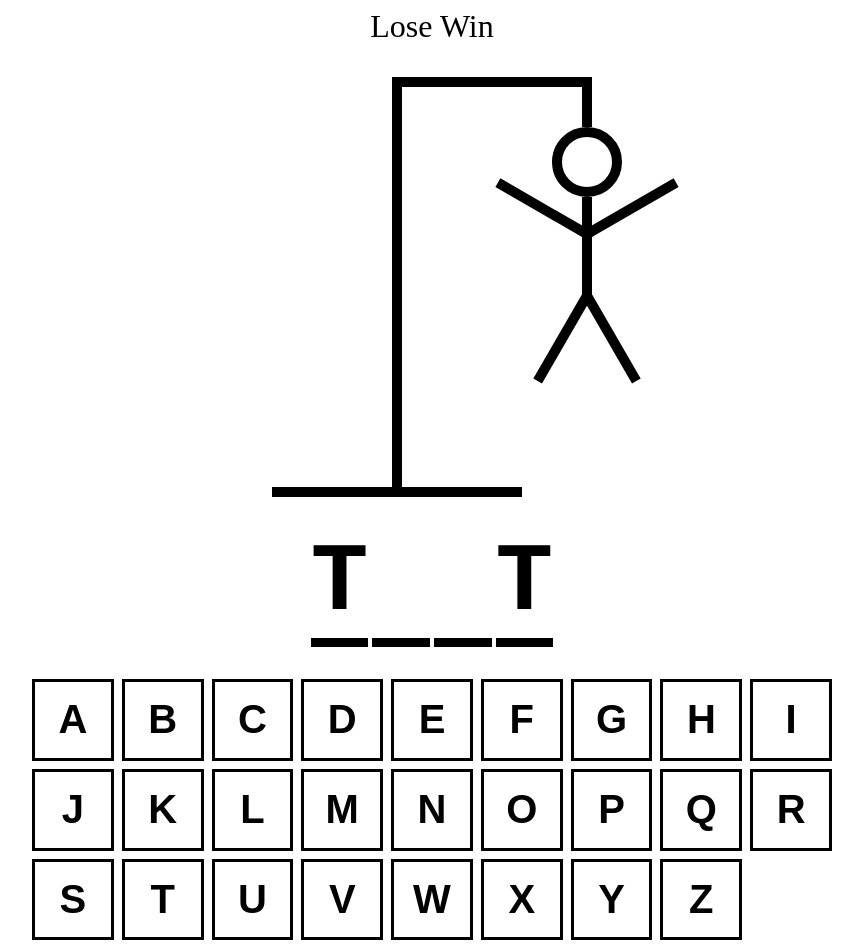
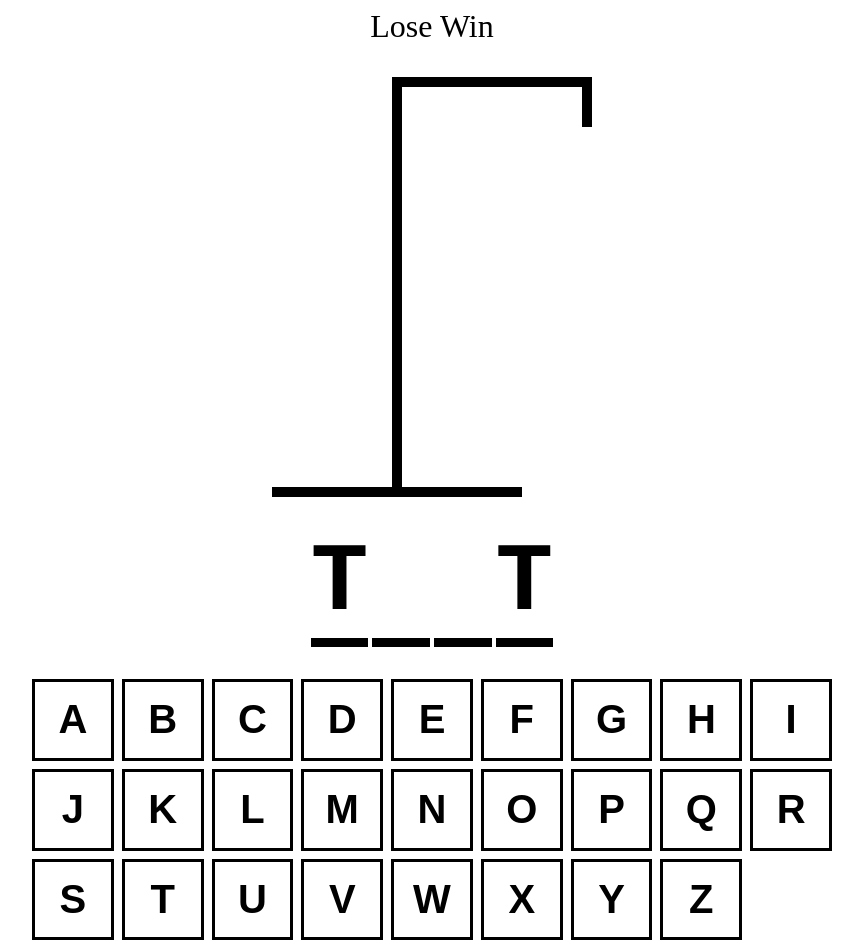
Before and after one commit to CelineCambier/hangman, a React (Vite) app in the folder hangman/: page / in a window 1280 px wide. Shown: the whole page, without its empty margins (208-1071 px from the left). Built offline with nearby package versions, Linux system fonts and the light colour scheme; the HTML template or start-up script is replaced by a standard one.

Commit message:
Added btn css and number of guesses props

```diff
--- a/hangman/src/App.tsx
+++ b/hangman/src/App.tsx
@@ -9,6 +9,8 @@
   return words[Math.floor(Math.random() * words.length)]
   })
   const [guessedLetters, setGuessedLetters] = useState<string[]>([])
+
+  const incorrectLetters = guessedLetters.filter(letter => !wordToGuess.includes(letter))
 
   return (
     <div
@@ -25,7 +27,7 @@
         Lose
         Win
       </div>
-      <HangmanDrawing />
+      <HangmanDrawing numberOfGuesses={incorrectLetters.length}/>
       <HangmanWord />
       <div style={{ alignSelf: "stretch"}}>
         <Keyboard />
--- a/hangman/src/HangmanDrawing.tsx
+++ b/hangman/src/HangmanDrawing.tsx
@@ -85,15 +85,16 @@
     />
 )
 
+const BODY_PARTS = [HEAD, BODY, RIGHT_ARM, LEFT_ARM, RIGHT_LEG, LEFT_LEG]
 
-export function HangmanDrawing() {
+type HangmanDrawingProps = {
+    numberOfGuesses: number
+}
+
+
+export function HangmanDrawing({ numberOfGuesses }: HangmanDrawingProps) {
     return <div style={{ position: "relative"}}>
-        {HEAD}
-        {BODY}
-        {RIGHT_ARM}
-        {LEFT_ARM}
-        {RIGHT_LEG}
-        {LEFT_LEG}
+        {BODY_PARTS.slice(0, numberOfGuesses)}
         <div
             style={{
                 height:"50px",
--- a/hangman/src/Keyboard.module.css
+++ b/hangman/src/Keyboard.module.css
@@ -10,3 +10,17 @@
     cursor: pointer;
     color: black;
 }
+
+.btn.active {
+    background-color: hsl(200, 100%, 50%);
+    color: white;
+}
+
+.btn.inactive {
+    opacity: .3;
+}
+
+.btn:hover:not(:disabled),
+.btn:focus:not(:disabled) {
+    background-color: hsl(200, 100%, 75%);
+}
--- a/hangman/src/Keyboard.tsx
+++ b/hangman/src/Keyboard.tsx
@@ -40,7 +40,10 @@
         >
             {KEYS.map(key => {
                 return (
-                    <button className={styles.btn} key={key}>
+                    <button
+                        className={`${styles.btn}`}
+                        key={key}
+                    >
                         {key}
                     </button>
                 )
```
